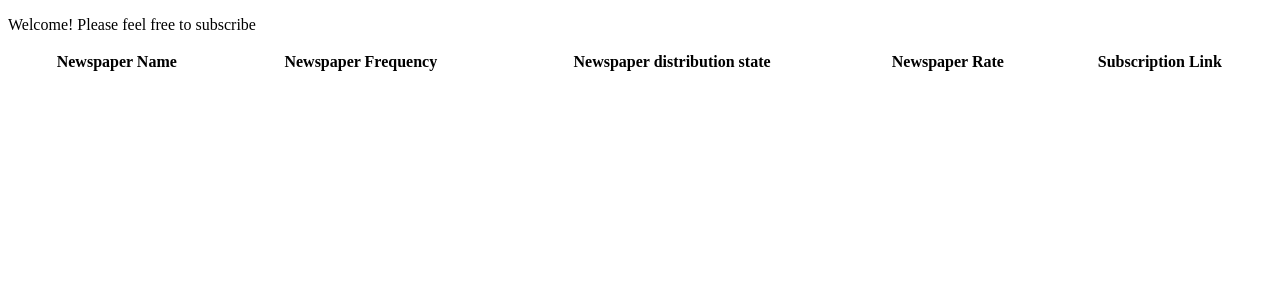
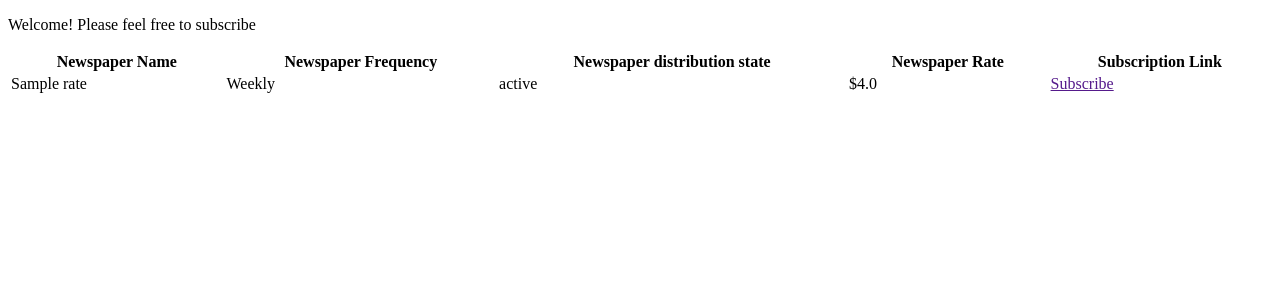
Before and after one commit to gauravkolekar/magzine_newspaper_subscription, a Flask app: page /weekly_newspapers in a window 1280 px wide. Shown: the top 300 px of the page. Run offline with Flask 2, Linux system fonts and the light colour scheme; tables that the repository leaves empty hold one stand-in row (values such as "Sample post"); lists and menus that the app fills with data are empty.

Commit message:
weekly newspaper display complete and added weekly newspaper subscription page

```diff
--- /dev/null
+++ b/Isssue_that_need_to_be_addressed.txt
@@ -0,0 +1 @@
+1. All Add pages(add_magazine,add_weekly_newspaper, etc) are not able to handle a long newspaper name I tried "The Times of Wayne County"
--- a/routes.py
+++ b/routes.py
@@ -1,7 +1,7 @@
 from flask import render_template, request, url_for, redirect, session
 from runserver import app
-#from database_configuration import database_configuration as db
-from db_config import database_configuration as db
+from database_configuration import database_configuration as db
+#from db_config import database_configuration as db
 from datetime import datetime, date
 
 @app.route('/', methods=['GET', 'POST'])
@@ -33,6 +33,7 @@ def index():
 def subscription():
     return render_template('subscription.html')
 
+#Gaurav Kolekar
 @app.route('/add_magazine', methods=['GET','POST'])
 def add_magazine():
     if request.method == 'GET':
@@ -57,12 +58,15 @@ def add_magazine():
             db.commit()
             #print magazine_name, magazine_frequency, magazine_editor_name
             return redirect(url_for('index'))
+        '''
         else:
             query = "UPDATE MAGAZINE SET frequency %s, editorm_name %s WHERE pm_name = %s"
             query_data = (magazine_frequency, magazine_editor_name, magazine_name)
             cur.execute(query, query_data)
             db.commit()
             return render_template('add_magazine.html')
+        '''
+#Gaurav Kolekar
 
 @app.route('/add_daily_newspaper', methods=['GET','POST'])
 def add_daily_newspaper():
@@ -88,6 +92,7 @@ def add_daily_newspaper():
         if request.form['submit'] == 'Submit':
             return redirect(url_for('index'))
 
+# Gaurav Kolekar
 @app.route('/add_weekly_newspaper', methods=['GET', 'POST'])
 def add_weekly_newspaper():
     if request.method == 'GET':
@@ -106,23 +111,23 @@ def add_weekly_newspaper():
                 cur.execute(add_weekly_magazine, data_weekly_newspaper)
             except:
                 pass
-            '''
-            add_magazine_sub_rate = "INSERT INTO magazine_subscription_rate (pm_name, state, rate) VALUES (%s,%s,%s)"
-            data_magazine_sub_rate = (magazine_name, state_name, rate)
-            cur.execute(add_magazine_sub_rate, data_magazine_sub_rate)
+            add_weekly_newspaper_rate = "INSERT INTO weekly_newspaper_rate(wnr_name, state, rate) VALUES (%s,%s,%s)"
+            data_weekly_newspaper_rate = (weekly_newspaper_name, weekly_newspaper_state_name, weekly_newspaper_rate)
+            cur.execute(add_weekly_newspaper_rate, data_weekly_newspaper_rate)
             db.commit()
-            # print magazine_name, magazine_frequency, magazine_editor_name
+            # print weekly_newspaper_name, weekly_newspaper_state_name, weekly_newspaper_rate
             return redirect(url_for('index'))
+        '''
         else:
             query = "UPDATE MAGAZINE SET frequency %s, editorm_name %s WHERE pm_name = %s"
             query_data = (magazine_frequency, magazine_editor_name, magazine_name)
             cur.execute(query, query_data)
             db.commit()
             return render_template('add_magazine.html')
-            '''
+        '''
+#Gaurav Kolekar
 
-
-
+#Gaurav Kolekar
 @app.route('/magazines', methods=['GET', 'POST'])
 def magazines():
     if request.method == 'GET':
@@ -133,6 +138,7 @@ def magazines():
         for row in data:
             all_magazines.append(list(row))
         return render_template('magazines.html', all_magazines=all_magazines)
+#Gaurav Kolekar
 
 @app.route('/daily_newspapers', methods=['GET', 'POST'])
 def daily_newspapers():
@@ -145,10 +151,19 @@ def daily_newspapers():
             all_newspapers_d.append(list(row))
         return render_template('daily_newspapers.html', all_newspapers_d = all_newspapers_d)
 
+#Gaurav Kolekar
 @app.route('/weekly_newspapers', methods=['GET', 'POST'])
 def weekly_newspapers():
     if request.method == 'GET':
-        return render_template('weekly_newspapers.html')
+        cur = db.cursor()
+        get_all_weekly_newspaper_query = "SELECT wnr_name, state, rate FROM weekly_newspaper_rate"
+        cur.execute(get_all_weekly_newspaper_query)
+        data = cur.fetchall()
+        all_weekly_newspaper = list()
+        for row in data:
+            all_weekly_newspaper.append(list(row))
+        return render_template('weekly_newspapers.html', all_weekly_newspaper=all_weekly_newspaper)
+#Gaurav Kolekar
 
 @app.route('/magazine_subscription', methods=['GET','POST'])
 def magazine_subscription():
--- a/templates/weekly_newspapers.html
+++ b/templates/weekly_newspapers.html
@@ -14,6 +14,19 @@
             <th>Newspaper Rate</th>
             <th>Subscription Link</th>
         </tr>
+        {%for weekly_newspaper in all_weekly_newspaper%}
+        <tr>
+            <td>{{weekly_newspaper[0]}}</td>
+            <td>Weekly</td>
+            <td>{{weekly_newspaper[1]}}</td>
+            <td>${{weekly_newspaper[2]|float }}</td>
+            <td>
+                <a href="">
+                    Subscribe
+                </a>
+            </td>
+        </tr>
+        {%endfor%}
     </table>
 </body>
 </html>
```
Also changed, not shown: templates/weekly_newspaper_subscription.html (added, +13 -0 lines).
